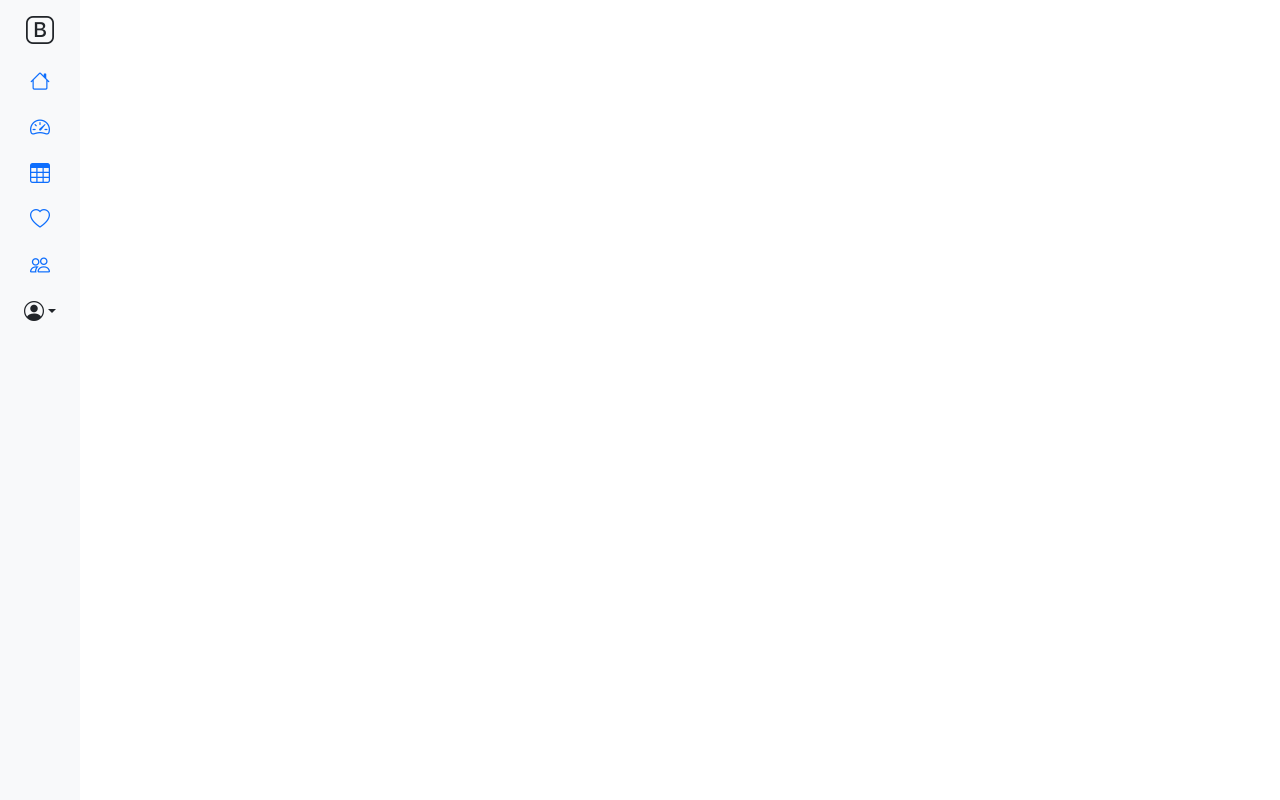
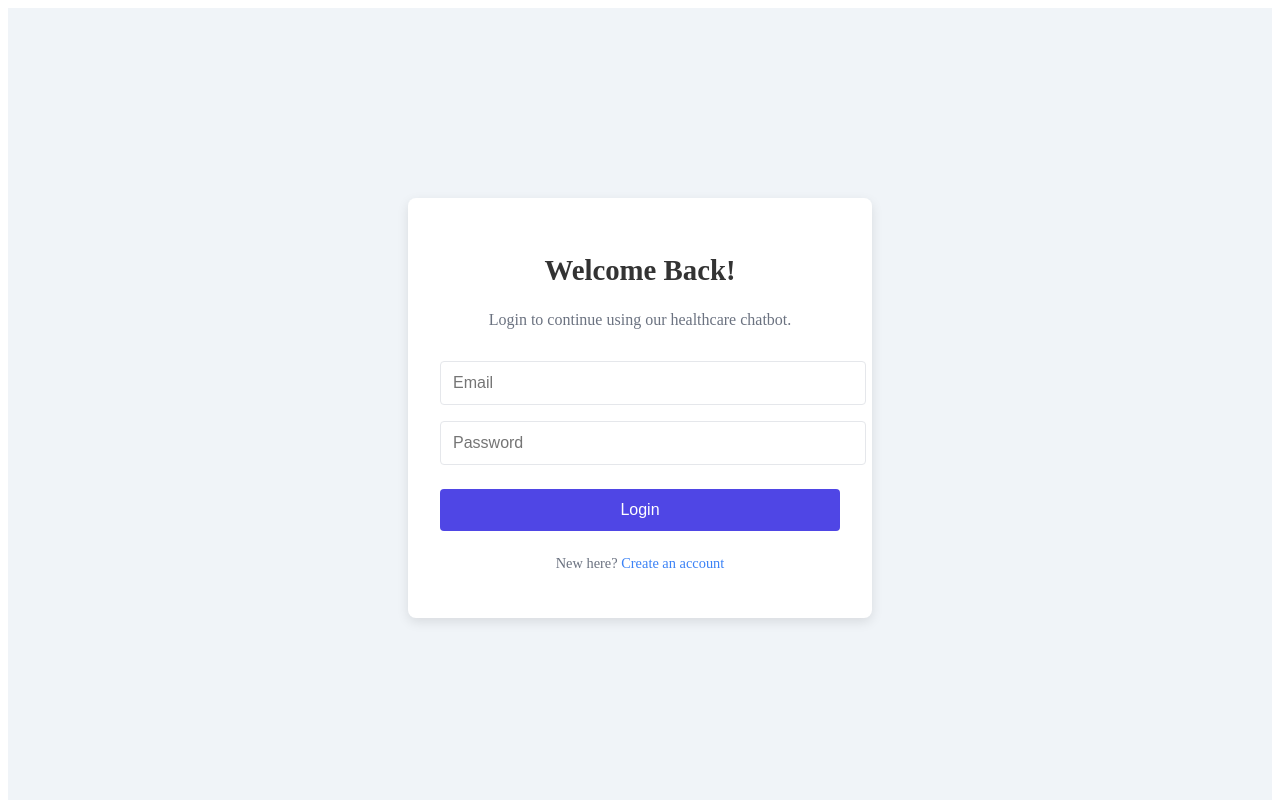
Before and after one commit to tramanhvong/diagnosisAssistant, a Next.js app in the folder frontend/: page /login in a window 1280 px wide. Before the commit this address had no page. Shown: the top 800 px of the page. Built offline with nearby package versions, Linux system fonts and the light colour scheme.

Commit message:
login/register page

```diff
--- a/frontend/src/app/globals.css
+++ b/frontend/src/app/globals.css
@@ -1,42 +1,35 @@
-:root {
-  --background: #ffffff;
-  --foreground: #171717;
+/* .auth-container {
+  max-width: 400px;
+  margin: auto;
+  padding: 2rem;
+  background-color: #f3f4f6;
+  border-radius: 8px;
+  text-align: center;
 }
 
-@media (prefers-color-scheme: dark) {
-  :root {
-    --background: #0a0a0a;
-    --foreground: #ededed;
-  }
+.auth-container h2 {
+  margin-bottom: 1.5rem;
+  color: #1f2937;
 }
 
-html,
-body {
-  max-width: 100vw;
-  overflow-x: hidden;
+.auth-container input {
+  width: 100%;
+  padding: 0.75rem;
+  margin-bottom: 1rem;
+  border: 1px solid #d1d5db;
+  border-radius: 4px;
 }
 
-body {
-  color: var(--foreground);
-  background: var(--background);
-  font-family: Arial, Helvetica, sans-serif;
-  -webkit-font-smoothing: antialiased;
-  -moz-osx-font-smoothing: grayscale;
+.auth-container button {
+  width: 100%;
+  padding: 0.75rem;
+  color: #fff;
+  background-color: #4f46e5;
+  border: none;
+  border-radius: 4px;
+  cursor: pointer;
 }
 
-* {
-  box-sizing: border-box;
-  padding: 0;
-  margin: 0;
-}
-
-a {
-  color: inherit;
-  text-decoration: none;
-}
-
-@media (prefers-color-scheme: dark) {
-  html {
-    color-scheme: dark;
-  }
-}
+.auth-container p {
+  margin-top: 1rem;
+} */
--- /dev/null
+++ b/frontend/src/pages/auth.module.css
@@ -0,0 +1,76 @@
+.authContainer {
+  display: flex;
+  justify-content: center;
+  align-items: center;
+  min-height: 100vh;
+  background-color: #f0f4f8;
+}
+
+.authCard {
+  background: #ffffff;
+  padding: 2rem;
+  width: 100%;
+  max-width: 400px;
+  border-radius: 8px;
+  box-shadow: 0 4px 12px rgba(0, 0, 0, 0.1);
+  text-align: center;
+}
+
+.authCard h2 {
+  font-size: 1.8rem;
+  color: #333;
+}
+
+.subTitle {
+  font-size: 1rem;
+  color: #6b7280;
+  margin-bottom: 1.5rem;
+}
+
+.error {
+  color: #d9534f;
+  font-size: 0.9rem;
+  margin-bottom: 1rem;
+}
+
+.input {
+  width: 100%;
+  padding: 0.75rem;
+  margin: 0.5rem 0;
+  border: 1px solid #e5e7eb;
+  border-radius: 4px;
+  font-size: 1rem;
+}
+
+.input:focus {
+  border-color: #3b82f6;
+  outline: none;
+}
+
+.button {
+  width: 100%;
+  padding: 0.75rem;
+  margin-top: 1rem;
+  font-size: 1rem;
+  color: #ffffff;
+  background-color: #4f46e5;
+  border: none;
+  border-radius: 4px;
+  cursor: pointer;
+  transition: background-color 0.3s ease;
+}
+
+.button:hover {
+  background-color: #4338ca;
+}
+
+.switchText {
+  margin-top: 1.5rem;
+  font-size: 0.9rem;
+  color: #6b7280;
+}
+
+.switchText a {
+  color: #3b82f6;
+  text-decoration: none;
+}
--- /dev/null
+++ b/frontend/src/pages/login.js
@@ -0,0 +1,53 @@
+"use client"
+import { useState } from 'react';
+import axios from 'axios';
+import Link from 'next/link';
+import styles from './auth.module.css';
+
+export default function Login() {
+  const [email, setEmail] = useState('');
+  const [password, setPassword] = useState('');
+  const [errorMessage, setErrorMessage] = useState('');
+
+  const handleLogin = async (e) => {
+    e.preventDefault();
+    try {
+      const response = await axios.post('http://localhost:3001/api/auth/login', { email, password });
+      // Handle successful login
+    } catch (error) {
+      setErrorMessage('Invalid email or password.');
+    }
+  };
+
+  return (
+    <div className={styles.authContainer}>
+      <div className={styles.authCard}>
+        <h2>Welcome Back!</h2>
+        <p className={styles.subTitle}>Login to continue using our healthcare chatbot.</p>
+        {errorMessage && <p className={styles.error}>{errorMessage}</p>}
+        <form onSubmit={handleLogin}>
+          <input
+            type="email"
+            placeholder="Email"
+            value={email}
+            onChange={(e) => setEmail(e.target.value)}
+            required
+            className={styles.input}
+          />
+          <input
+            type="password"
+            placeholder="Password"
+            value={password}
+            onChange={(e) => setPassword(e.target.value)}
+            required
+            className={styles.input}
+          />
+          <button type="submit" className={styles.button}>Login</button>
+        </form>
+        <p className={styles.switchText}>
+          New here? <Link href="/auth/register">Create an account</Link>
+        </p>
+      </div>
+    </div>
+  );
+}
```
Also changed, not shown: frontend/src/app/auth/login/page.js (added, +10 -0 lines), frontend/src/app/auth/register/page.js (added, +10 -0 lines), frontend/src/app/page.js (+6 -2 lines), frontend/src/app/page.module.css (+2 -167 lines), frontend/src/pages/register.js (added, +53 -0 lines).
